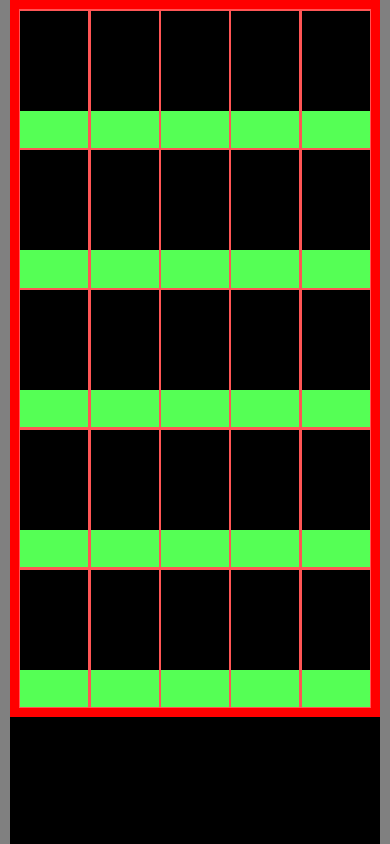
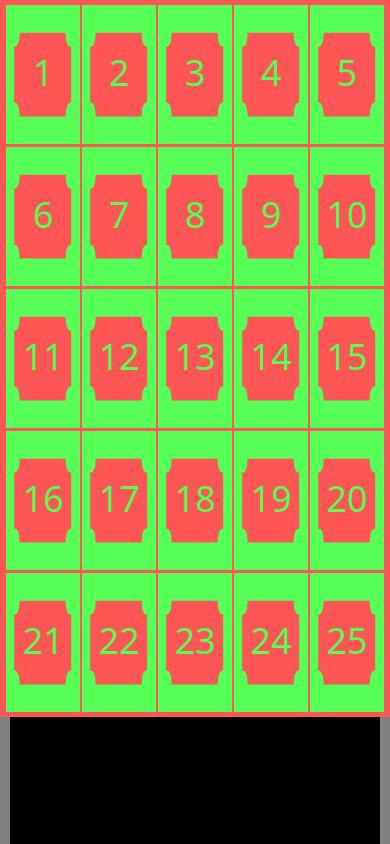
Before and after one commit to jhachtel54/classic-concentration, a website: page www/index.html in a window 390 px wide. Drawn offline with Linux system fonts and the light colour scheme; some packages are replaced by stand-ins of ours.

Commit message:
Grid almost set up. Probably need to remove flex from body.

```diff
--- a/www/css/index.css
+++ b/www/css/index.css
@@ -39,16 +39,29 @@ body
     width:100%;
 }
 
-.h-15 {
+.col
+{
+    padding: 0px!important;
+}
+
+.h-15
+{
     height: 15%!important;
 }
 
-.h-20 {
+.h-20
+{
     height: 20%!important;
 }
 
-.h-85 {
+.h-85
+{
     height: 85%!important;
+}
+
+.scene
+{
+    padding: 0px;
 }
 
 .safeArea
@@ -60,14 +73,14 @@ body
 
 #playAreaContainer
 {
-	background-color: red;
-	padding: 2.7%;
+	background-color: #ff5555;
+	padding: 1% 2%;
 }
 
 .puzzlePanel
 {
 	background-color: #ff5555;
-	padding: 0.35%;
+	padding: 0.35%!important;
 }
 
 .puzzlePanelInner
@@ -89,3 +102,12 @@ body
 	height: 100%;
 	width: 100%;
 }
+
+.puzzlePanelInnerText
+{
+	position: absolute;
+	height: 100%;
+	width: 100%;
+    font-size: 36px;
+    color: #55ff55;
+}
--- a/www/index.html
+++ b/www/index.html
@@ -37,9 +37,55 @@
         <link rel="stylesheet" href="css/index.css">
         <title>Hello World</title>
     </head>
+    <!-- <body> -->
+        <!-- <div class="container h-100"> -->
+            <!-- <div class="row h-20 m-0"> -->
+                <!-- <div class="col" style="background-color:#ff5555;"></div> -->
+                <!-- <div class="col" style="background-color:#55ff55;">col</div> -->
+                <!-- <div class="col" style="background-color:#ff5555;">col</div> -->
+                <!-- <div class="col" style="background-color:#55ff55;">col</div> -->
+                <!-- <div class="col" style="background-color:#ff5555;">col</div> -->
+            <!-- </div> -->
+            <!-- <div class="row h-20 m-0"> -->
+                <!-- <div class="col" style="background-color:#55ff55;">col</div> -->
+                <!-- <div class="col" style="background-color:#ff5555;">col</div> -->
+                <!-- <div class="col" style="background-color:#55ff55; position:relative;"> -->
+                    <!-- <svg viewBox="0 0 108 60" preserveAspectRatio="none" style="position:absolute; left:0px; top:0px; width:100%; height:100%;"> -->
+                        <!-- <path d="M20 12 L88 12 Q88 18 96 18 L96 42 Q88 42 88 48 L20 48 Q20 42 12 42 L12 18 Q20 18 20 12 z" style="fill:#ff5555;" /> -->
+                    <!-- </svg> -->
+                    <!-- <div class="d-flex align-items-center justify-content-center" style="position:absolute; font-size:36px; color:#55ff55; width:100%; height:100%;"> -->
+                        <!-- <p class="mb-1">18</p> -->
+                    <!-- </div> -->
+                <!-- </div> -->
+                <!-- <div class="col" style="background-color:#ff5555;">col</div> -->
+                <!-- <div class="col" style="background-color:#55ff55;">col</div> -->
+            <!-- </div> -->
+            <!-- <div class="row h-20 m-0"> -->
+                <!-- <div class="col" style="background-color:#ff5555;">col</div> -->
+                <!-- <div class="col" style="background-color:#55ff55;">col</div> -->
+                <!-- <div class="col" style="background-color:#ff5555;">col</div> -->
+                <!-- <div class="col" style="background-color:#55ff55;">col</div> -->
+                <!-- <div class="col" style="background-color:#ff5555;">col</div> -->
+            <!-- </div> -->
+            <!-- <div class="row h-20 m-0"> -->
+                <!-- <div class="col" style="background-color:#55ff55;">col</div> -->
+                <!-- <div class="col" style="background-color:#ff5555;">col</div> -->
+                <!-- <div class="col" style="background-color:#55ff55;">col</div> -->
+                <!-- <div class="col" style="background-color:#ff5555;">col</div> -->
+                <!-- <div class="col" style="background-color:#55ff55;">col</div> -->
+            <!-- </div> -->
+            <!-- <div class="row h-20 m-0"> -->
+                <!-- <div class="col" style="background-color:#ff5555;">col</div> -->
+                <!-- <div class="col" style="background-color:#55ff55;">col</div> -->
+                <!-- <div class="col" style="background-color:#ff5555;">col</div> -->
+                <!-- <div class="col" style="background-color:#55ff55;">col</div> -->
+                <!-- <div class="col" style="background-color:#ff5555;">col</div> -->
+            <!-- </div> -->
+        <!-- </div> -->
+
     <body class="d-flex align-items-center justify-content-center">
         <div class="safeArea">
-			<div id="playScene" class="scene container-fluid vh-100">
+			<div id="playScene" class="scene container vh-100">
 				<div id="playAreaContainer" class="row h-85">
 					<div id="playArea" class="col" style="background-color:blue">
 
--- a/www/js/index.js
+++ b/www/js/index.js
@@ -22,37 +22,40 @@
 document.addEventListener('deviceready', onDeviceReady, false);
 
 function onDeviceReady() {
-    var playArea = document.getElementById('playArea');//.classList.add('ready');
+    var playArea = document.getElementById('playArea');
+    var container = document.createElement("div");
+    container.classList.add("container", "p-0", "h-100");
+    playArea.appendChild(container);
 	for (var rowIndex = 0; rowIndex < 5; ++rowIndex)
 	{
 		var row = document.createElement("div");
-		row.classList.add("row");
-		row.classList.add("h-20");
-		playArea.appendChild(row);
+		row.classList.add("row", "h-20", "m-0");
+		container.appendChild(row);
 		for (var colIndex = 0; colIndex < 5; ++colIndex)
 		{
 			var col = document.createElement("div");
-			col.classList.add("col");
-			col.classList.add("puzzlePanel");
+			col.classList.add("col", "puzzlePanel");
 			row.appendChild(col);
 
 			var inner = document.createElement("div");
 			inner.classList.add("puzzlePanelInner");
-			inner.classList.add("text-center");
 			col.appendChild(inner);
 
 			var svg = document.createElementNS('http://www.w3.org/2000/svg','svg');
-			svg.setAttributeNS('http://www.w3.org/2000/svg','viewBox','0 0 100 100');
-			svg.setAttributeNS('http://www.w3.org/2000/svg','preserveAspectRatio','none');
+			svg.setAttribute('viewBox','0 0 108 60');
+			svg.setAttribute('preserveAspectRatio','none');
 			svg.classList.add("puzzlePanelInnerSVG");
+			svg.innerHTML = "<path d=\"M20 12 L88 12 Q88 18 96 18 L96 42 Q88 42 88 48 L20 48 Q20 42 12 42 L12 18 Q20 18 20 12 z\" style=\"fill:#ff5555;\" />";
 			inner.appendChild(svg);
-			svg.innerHTML = "<path d=\"M0 0 l100 0 l0 100 l-100 0 z\" style=\"fill:black;\" />";
 
-			// var svg = document.createElementNS('http://www.w3.org/2000/svg','svg');
-			// svg.setAttributeNS('http://www.w3.org/2000/svg','viewBox','0 0 100 100');
-			// svg.classList.add("puzzlePanelInnerSVG");
-			// inner.appendChild(svg);
-			// svg.innerHTML = "<path d=\"M2 0a2 2 0 0 0-2 2v12a2 2 0 0 0 2 2h12a2 2 0 0 0 2-2V2a2 2 0 0 0-2-2H2zm10.03 4.97a.75.75 0 0 1 .011 1.05l-3.992 4.99a.75.75 0 0 1-1.08.02L4.324 8.384a.75.75 0 1 1 1.06-1.06l2.094 2.093 3.473-4.425a.75.75 0 0 1 1.08-.022z\"/>";//"<path=\"M0 0 L463 0 L463 214 L0 214 Z\" style=\"fill:black\">";
+            var textContainer = document.createElement("div");
+            textContainer.classList.add("d-flex", "align-items-center", "justify-content-center", "puzzlePanelInnerText");
+            inner.appendChild(textContainer);
+
+            var number = document.createElement("p");
+            number.classList.add("mb-1");
+            number.innerHTML = "" + (rowIndex * 5 + colIndex + 1);
+            textContainer.appendChild(number);
 		}
 	}
 }
```
Also changed, not shown: 1 other file.
